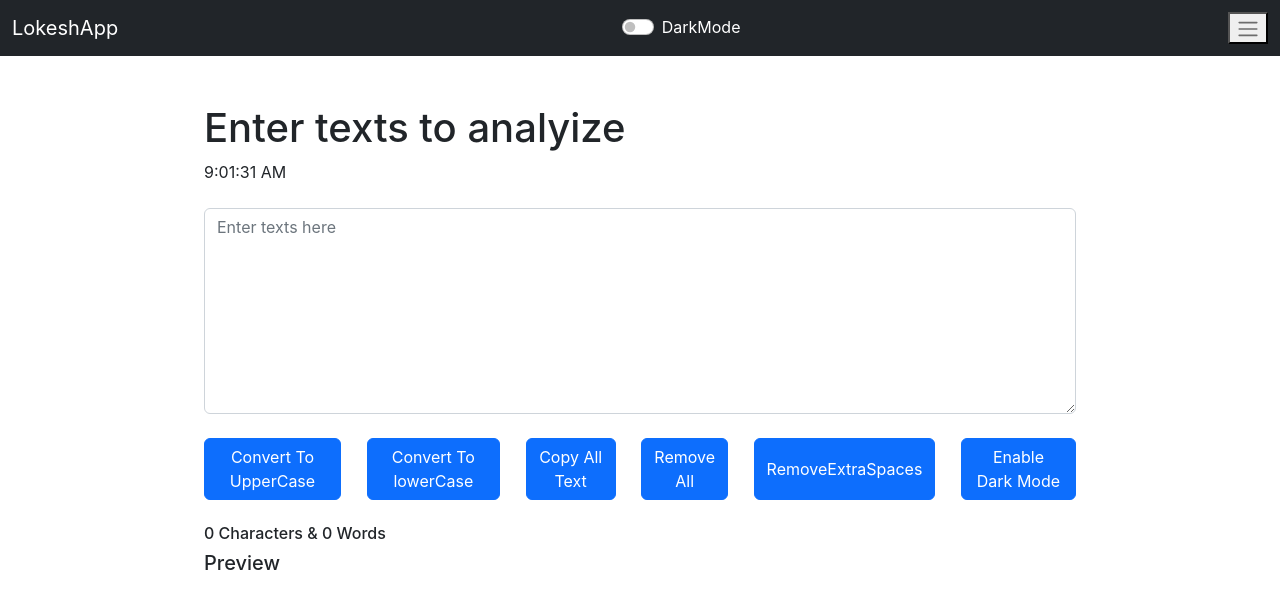
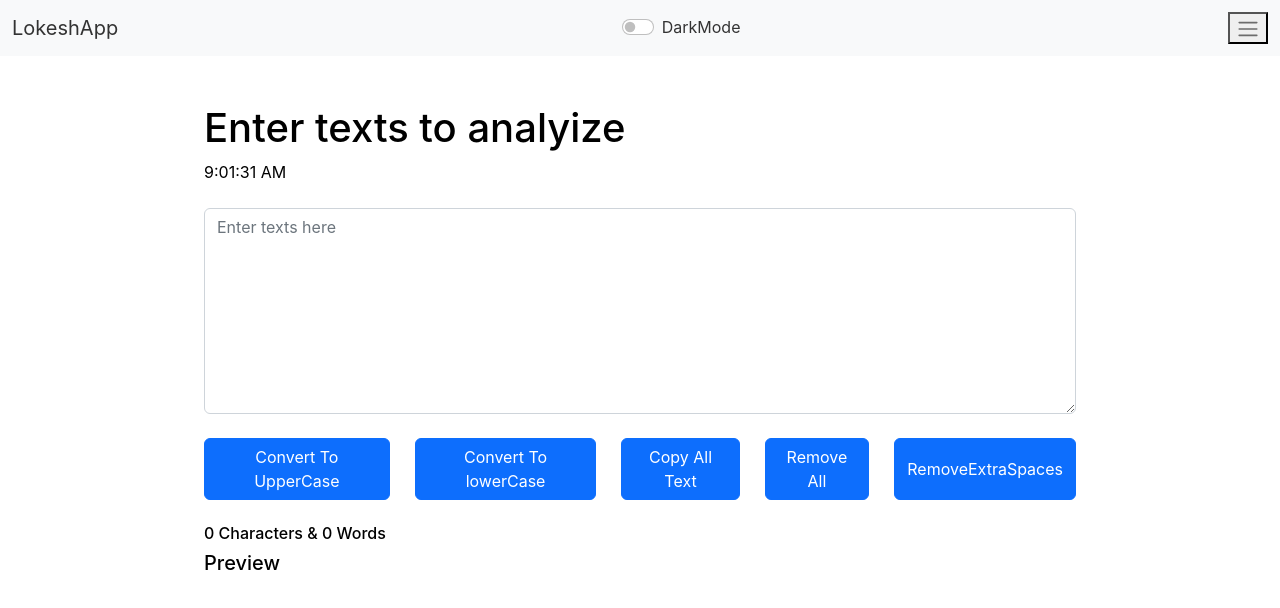
Before and after one commit to lokesh-5050/TextManipulator, a React (Create React App) app: page / in a window 1280 px wide. Shown: the top 608 px of the page. Built offline with nearby package versions, Linux system fonts and the light colour scheme.

Commit message:
darkmode done

```diff
--- a/src/App.js
+++ b/src/App.js
@@ -4,12 +4,21 @@ import Navbar from './components/Navbar';
 import Textform from './components/Textform';
 
 function App() {
-  const [mode , setMode] = useState('dark')
+  const [mode , setMode] = useState('light')
 
+  const toogleDarkMode = () =>{
+    if(mode === 'light'){
+      setMode('dark')
+      document.body.style.backgroundColor = '#333'
+    }else{
+      setMode('light')
+      document.body.style.backgroundColor = 'white'
+    }
+  }
   return (
     <>
-    <Navbar title = "LokeshApp" aboutText="About Us" mode={mode} ></Navbar>
-    <Textform heading="Enter texts to analyize"></Textform>
+    <Navbar title = "LokeshApp" aboutText="About Us" mode={mode} toogleDarkMode={toogleDarkMode} ></Navbar>
+    <Textform heading="Enter texts to analyize" mode={mode}></Textform>
     </>
   );
 }
--- a/src/components/Navbar.js
+++ b/src/components/Navbar.js
@@ -3,13 +3,13 @@ import PropTypes from 'prop-types'
 import '../styles/Navbar.css'
 export default function Navbar(props) {
   return (
-    <nav className={`navbar navbar-expand-${props.mode} bg-${props.mode} `} style={{color:props.mode === 'dark'?'white':'#333'}}>
+    <nav className={`navbar navbar-expand-${props.mode} bg-${props.mode} align-items-center `} style={{color:props.mode === 'dark'?'white':'#333'}}>
   <div className="container-fluid d-flex">
     <a href='/' className="navbar-brand"  style={{color:props.mode === 'dark'?'white':'#333'}}>{props.title}</a>
     <div className="form-check form-switch" >
-  <input className="form-check-input" type="checkbox" role="switch" id="flexSwitchCheckDefault"/>
-  <label className="form-check-label" htmlFor="flexSwitchCheckDefault">DarkMode</label>
-</div>
+        <input onClick={props.toogleDarkMode} className="form-check-input" type="checkbox" role="switch" id="flexSwitchCheckDefault"/>
+        <label className="form-check-label" htmlFor="flexSwitchCheckDefault">DarkMode</label>
+    </div>
     <button className="navbar-toggler-text-light"  type="button" data-bs-toggle="collapse" data-bs-target="#navbarSupportedContent" aria-controls="navbarSupportedContent" aria-expanded="false" aria-label="Toggle navigation">
       <span className="navbar-toggler-icon" ></span>
     </button>
--- a/src/components/Textform.js
+++ b/src/components/Textform.js
@@ -1,27 +1,13 @@
-import React, { useEffect, useState } from "react";
+import React, { useState } from "react";
 
 export default function Textform(props) {
   const [text, setText] = useState("");
   const [times , setTime] = useState("Time Now")
   // const [theme , setTheme ] = useState("light")
-  const [theme , setTheme ] = useState(
-    localStorage.getItem('theme' || 'light')
-  )
-  const [btnText , setBtnText] = useState("Enable Dark Mode")
 
-  const changeTheme = ()=> {
-    if(theme === 'light'){
-      setTheme('dark')
-      setBtnText('Enable Light Mode')
-    }else{
-      setTheme('light')
-      setBtnText('Enable Dark Mode')
-    }
-  };
-  useEffect(() =>{
-    localStorage.setItem('theme' , theme)
-    document.body.className = theme;
-  }, [theme])
+
+
+
 
   const toUpperCase = () => {
     console.log(text);
@@ -63,7 +49,7 @@ export default function Textform(props) {
 
   return (
     <>
-    <div style={{ width: "70%", marginTop: "2vw" }} className={`container ${theme} mt-5`}>
+    <div style={{ width: "70%", marginTop: "2vw" , color:props.mode === 'light'?'black':'#fff' }} className={`container mt-5`} >
       <div className="mb-3 ">
         <h1>{props.heading}</h1>
         <div className="time mt-2" onLoad={time}>{times}</div>
@@ -94,7 +80,7 @@ export default function Textform(props) {
             >
               RemoveExtraSpaces
             </button>
-          <button type="button" className="btn btn-primary mt-4" onClick={changeTheme} >{btnText}</button>
+
 
 
         </div>
```
